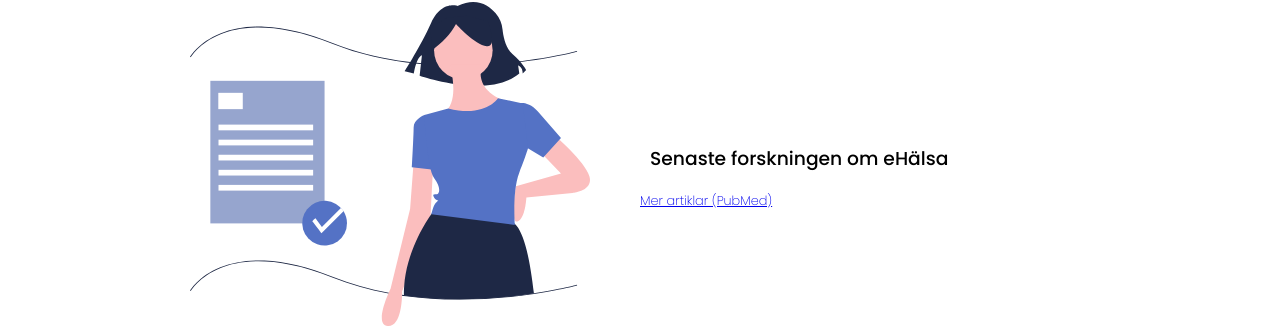
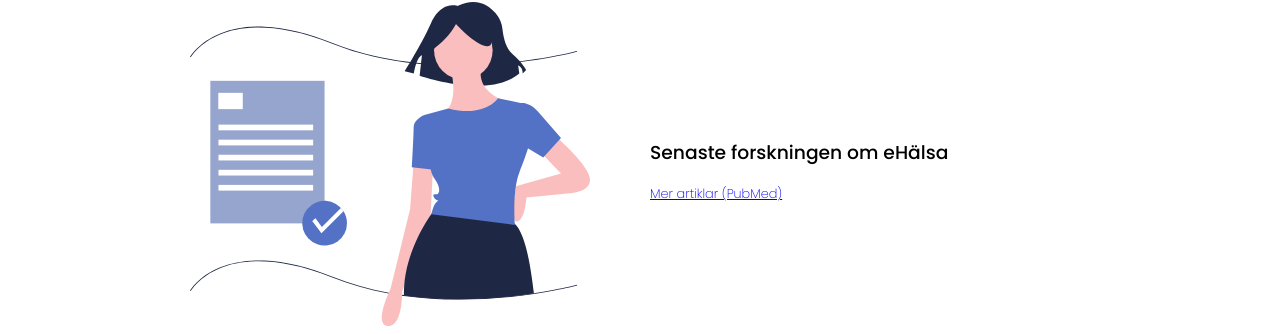
Before and after one commit to teddykladdkak/ehalsa-sverige, a Jekyll site: the page built from index.html, in a window 1280 px wide. Shown: the part 1180-1514 px from the top of the page. Built offline with Jekyll 4.4.1, drawn with Linux system fonts in a browser that asks for light colours; comment, search, counter and statistics services are not loaded.

Commit message:
Startsida
-Layout fix.

```diff
--- a/index.html
+++ b/index.html
@@ -64,7 +64,7 @@
       <h3>Senaste forskningen om eHälsa</h3>
       <div id="feedWrapper" class="min">
         {% include feed.html antal="4" url="https://pubmed.ncbi.nlm.nih.gov/rss/search/1hSsbZPB1F1mLEy6VDSKtqfkJFqlED_Lgw_HOIW51blP7O7Mst/?limit=5&utm_campaign=pubmed-2&fc=20210826060919" %}
-        <a href="https://pubmed.ncbi.nlm.nih.gov/?term=%28%28ehealth%29+OR+%28e-health%29%29+OR+%28%22digital+health%22%29&sort=date" title="Till sökning i PubMed" target="_blank" rel="noopener noreferrer">Mer artiklar (PubMed)</a>
+        <p><a href="https://pubmed.ncbi.nlm.nih.gov/?term=%28%28ehealth%29+OR+%28e-health%29%29+OR+%28%22digital+health%22%29&sort=date" title="Till sökning i PubMed" target="_blank" rel="noopener noreferrer">Mer artiklar (PubMed)</a></p>
       </div>
     </div>
   </section>
```
